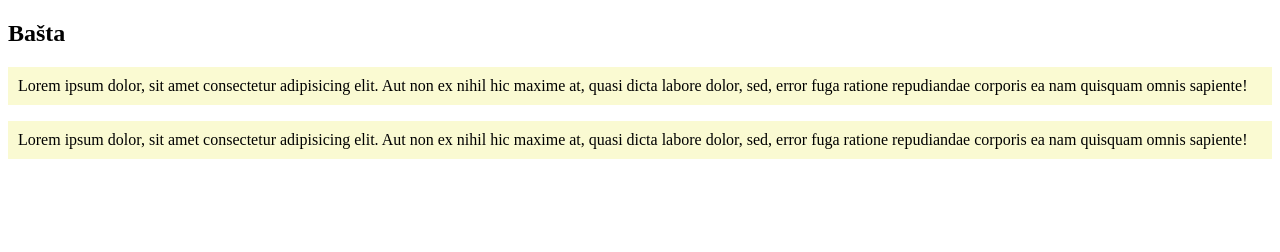
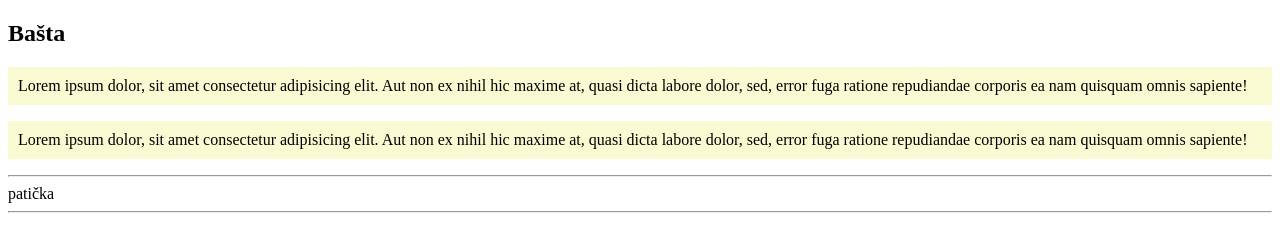
Before and after one commit to jiribasta/basta1, a plain HTML site: page index.html in a window 1280 px wide. Drawn offline with Linux system fonts and the light colour scheme.

Commit message:
přidání patičky

```diff
--- a/index.html
+++ b/index.html
@@ -12,5 +12,8 @@
 
     <p>Lorem ipsum dolor, sit amet consectetur adipisicing elit. Aut non ex nihil hic maxime at, quasi dicta labore
         dolor, sed, error fuga ratione repudiandae corporis ea nam quisquam omnis sapiente!</p>
+    <hr>
+    patička
+    <hr>
 </body>
 </html>
```
